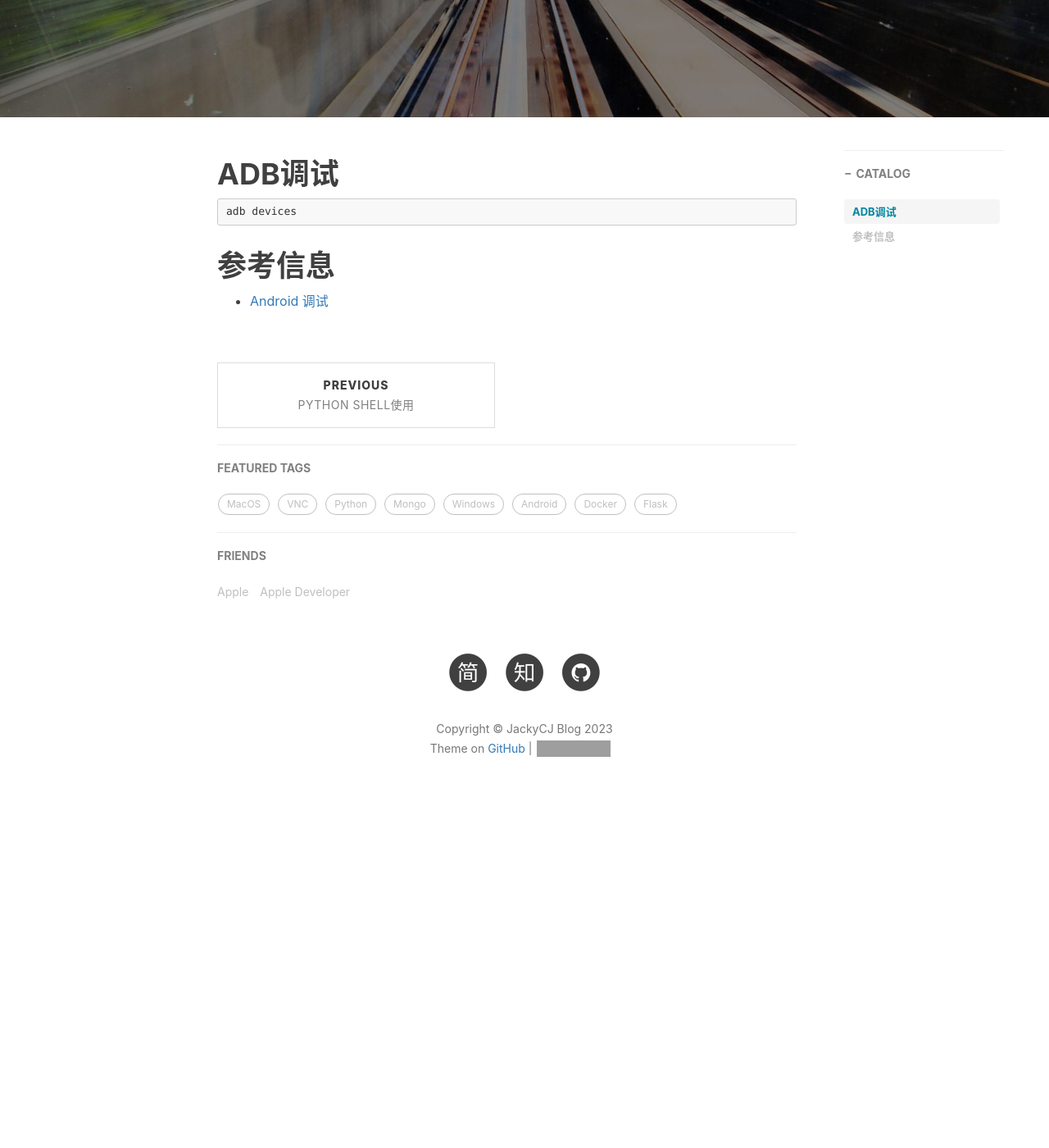
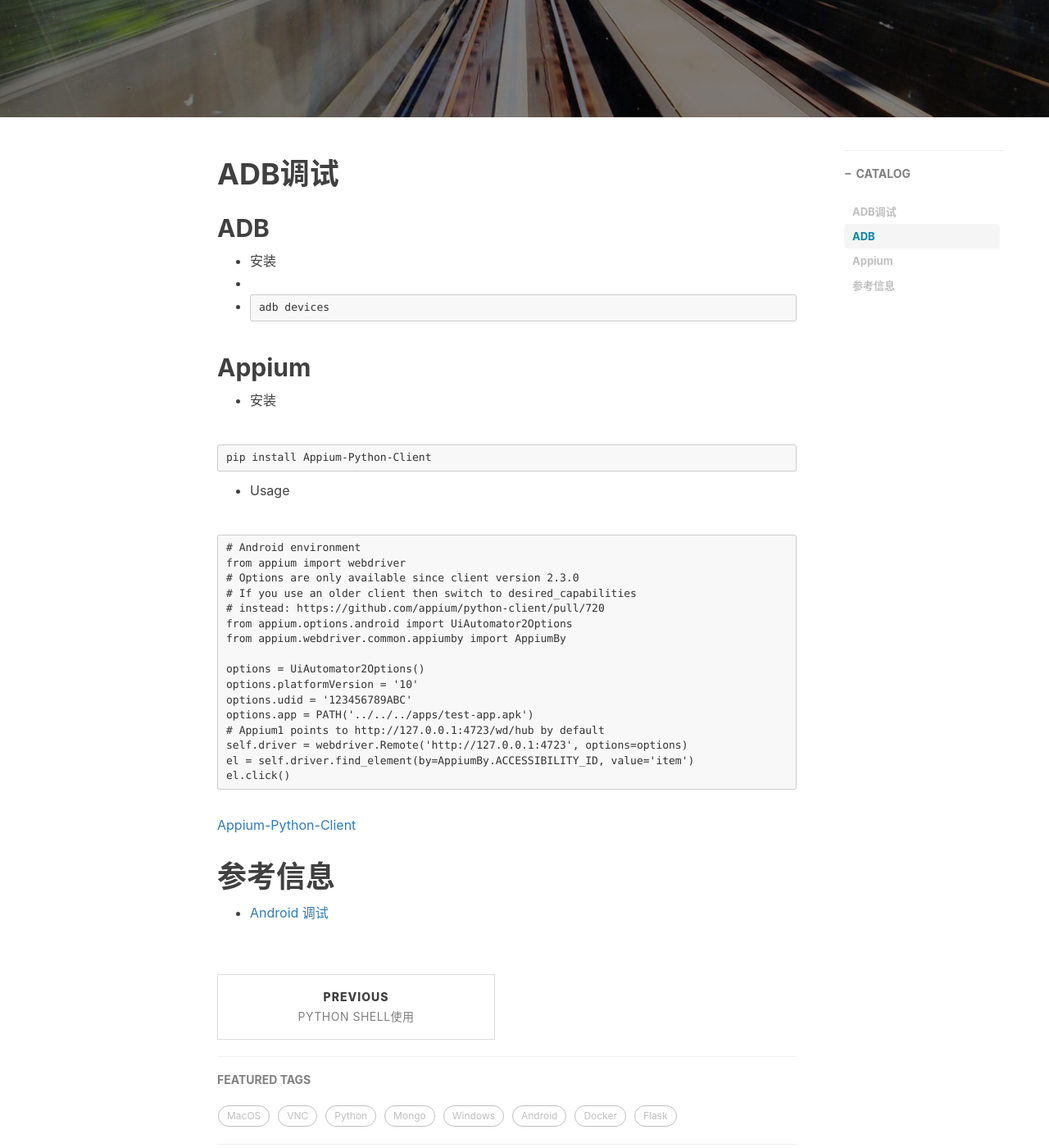
Before and after one commit to JackyCJ/jackycj.github.io, a Jekyll site: the page built from _posts/2023-3-22-ADB调试.md, in a window 1280 px wide and 1400 px high, scrolled down 380 px. Shown: the whole window at 82% size. Built offline with Jekyll 4.4.1, drawn with Linux system fonts in a browser that asks for light colours; nearby versions of some CDN libraries; comment, search, counter and statistics services are not loaded; before the commit the page ends 1397 px from its top, so only the background shows below that; grey boxes are pictures that could not be loaded.

Commit message:
Update 2023-3-22-ADB调试.md

````diff
--- a/_posts/2023-3-22-ADB调试.md
+++ b/_posts/2023-3-22-ADB调试.md
@@ -15,10 +15,44 @@ tags:
 
 # ADB调试
 
+## ADB
+
+- 安装
+-
+-
 ```
 adb devices
 ```
 
+## Appium
+
+- 安装
+
+```
+pip install Appium-Python-Client
+```
+- Usage
+
+```
+# Android environment
+from appium import webdriver
+# Options are only available since client version 2.3.0
+# If you use an older client then switch to desired_capabilities
+# instead: https://github.com/appium/python-client/pull/720
+from appium.options.android import UiAutomator2Options
+from appium.webdriver.common.appiumby import AppiumBy
+
+options = UiAutomator2Options()
+options.platformVersion = '10'
+options.udid = '123456789ABC'
+options.app = PATH('../../../apps/test-app.apk')
+# Appium1 points to http://127.0.0.1:4723/wd/hub by default
+self.driver = webdriver.Remote('http://127.0.0.1:4723', options=options)
+el = self.driver.find_element(by=AppiumBy.ACCESSIBILITY_ID, value='item')
+el.click()
+```
+
+[Appium-Python-Client](https://pypi.org/project/Appium-Python-Client/)
 
 
 # 参考信息
````
